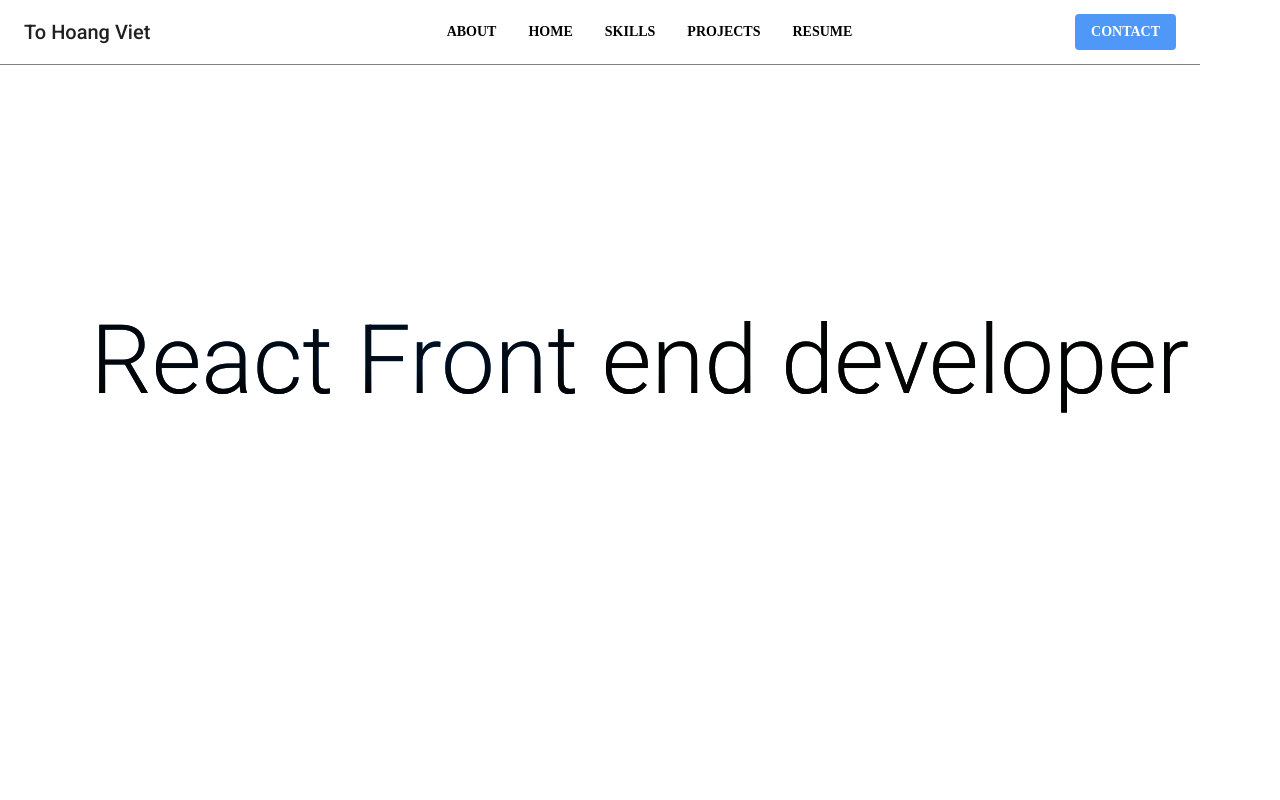
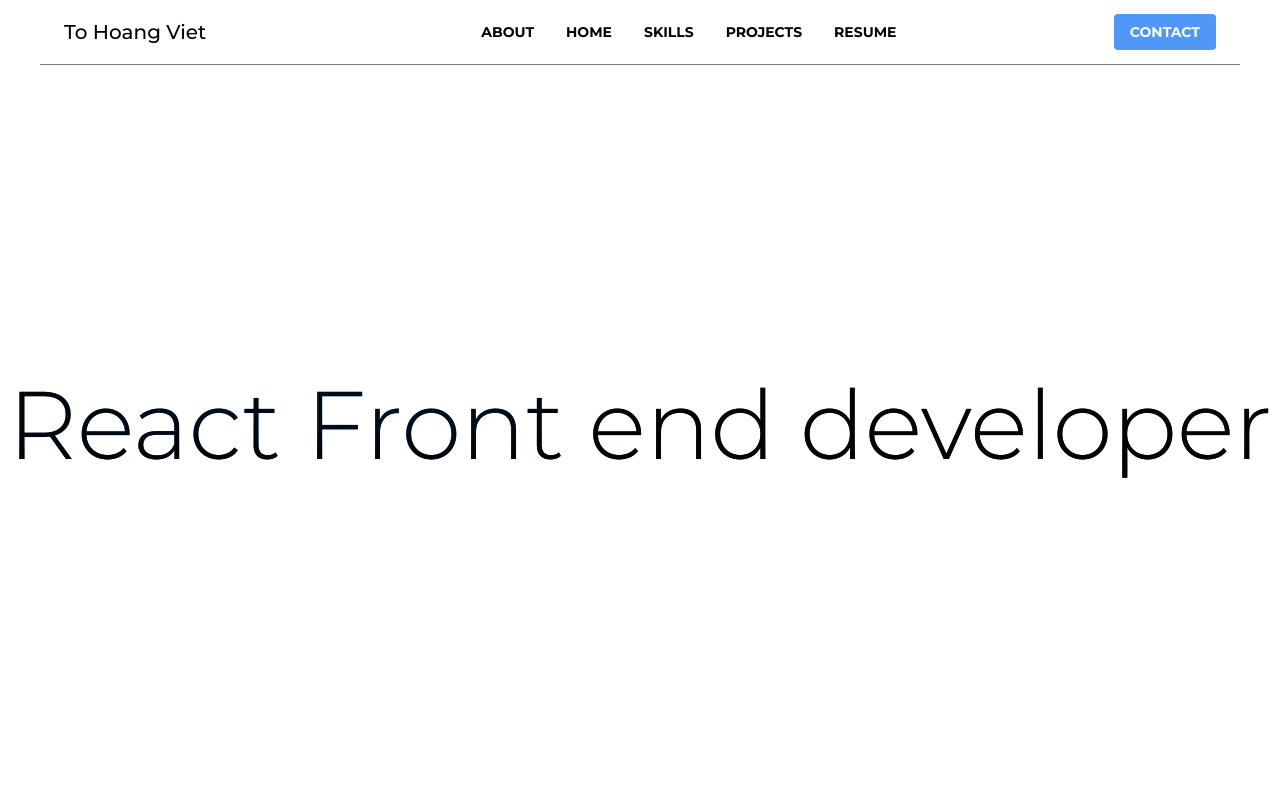
Before and after one commit to toho36/nextjs-portfolio, a Next.js app: page / in a window 1280 px wide. Shown: the top 800 px of the page. Built offline with nearby package versions, Linux system fonts and the light colour scheme.

Commit message:
Navigation update + font

```diff
--- a/components/CustomButton.tsx
+++ b/components/CustomButton.tsx
@@ -1,6 +1,11 @@
 import React from 'react';
 import { Button } from '@mui/material';
-
+import { Montserrat } from 'next/font/google';
+const montserrat = Montserrat({
+  weight: ['300', '400', '500', '700'],
+  subsets: ['latin'],
+  display: 'swap',
+});
 interface OwnProps {
   children: React.ReactNode;
   corners?: 'sharp' | 'rounded';
@@ -81,7 +86,7 @@ const CustomButton = ({
         backgroundColor:
           styleType === 'outlined' ? 'transparent' : backgroundColor,
         color: styleType === 'outlined' ? borderColor : textColor,
-        fontFamily: 'Montserrat',
+        fontFamily: { montserrat },
         fontSize: customFontSize,
         fontWeight: 600,
         textAlign: 'center',
--- a/components/Layout/MainNavigation.tsx
+++ b/components/Layout/MainNavigation.tsx
@@ -7,7 +7,6 @@ import CustomButton from '../CustomButton';
 import { useRouter, usePathname, useSearchParams } from 'next/navigation';
 import AboutModal from '../AboutModal';
 import { Grid } from '@mui/material';
-// import API from "quickjobs-api-wrapper";
 
 export default function MainNavigation({
   children,
@@ -37,18 +36,25 @@ export default function MainNavigation({
   return (
     <Box>
       <Box
-        position="fixed"
         sx={{
-          position: 'fixed',
-
+          justifyContent: 'center',
+          display: 'flex',
+          position: 'sticky',
+          top: 0,
+          backgroundColor: 'transparent',
+          zIndex: 1000,
           width: '100%',
         }}
       >
         <AppBar
-          color="transparent"
-          position="relative"
           elevation={0}
           sx={{
+            display: 'flex',
+            position: 'sticky',
+            top: 0,
+            backgroundColor: 'transparent',
+
+            zIndex: 1000,
             borderBottom: '1px solid grey',
             maxWidth: '1200px',
           }}
@@ -60,7 +66,9 @@ export default function MainNavigation({
             }}
           >
             <Box style={{ width: '200px' }}>
-              <Typography variant="h6">To Hoang Viet</Typography>
+              <Typography variant="h6" color="black">
+                To Hoang Viet
+              </Typography>
             </Box>
             <Box>
               <Box display="flex">
@@ -83,7 +91,6 @@ export default function MainNavigation({
           </Toolbar>
         </AppBar>
       </Box>
-
       <Box
         sx={{
           justifyContent: 'center',
--- a/components/ThemeRegistry/Theme.ts
+++ b/components/ThemeRegistry/Theme.ts
@@ -1,7 +1,7 @@
-import { Roboto } from 'next/font/google';
+import { Montserrat } from 'next/font/google';
 import { createTheme } from '@mui/material/styles';
 
-const roboto = Roboto({
+const montserrat = Montserrat({
   weight: ['300', '400', '500', '700'],
   subsets: ['latin'],
   display: 'swap',
@@ -33,7 +33,7 @@ const theme = createTheme({
     },
   },
   typography: {
-    fontFamily: roboto.style.fontFamily,
+    fontFamily: montserrat.style.fontFamily,
   },
   components: {
     MuiAlert: {
```
